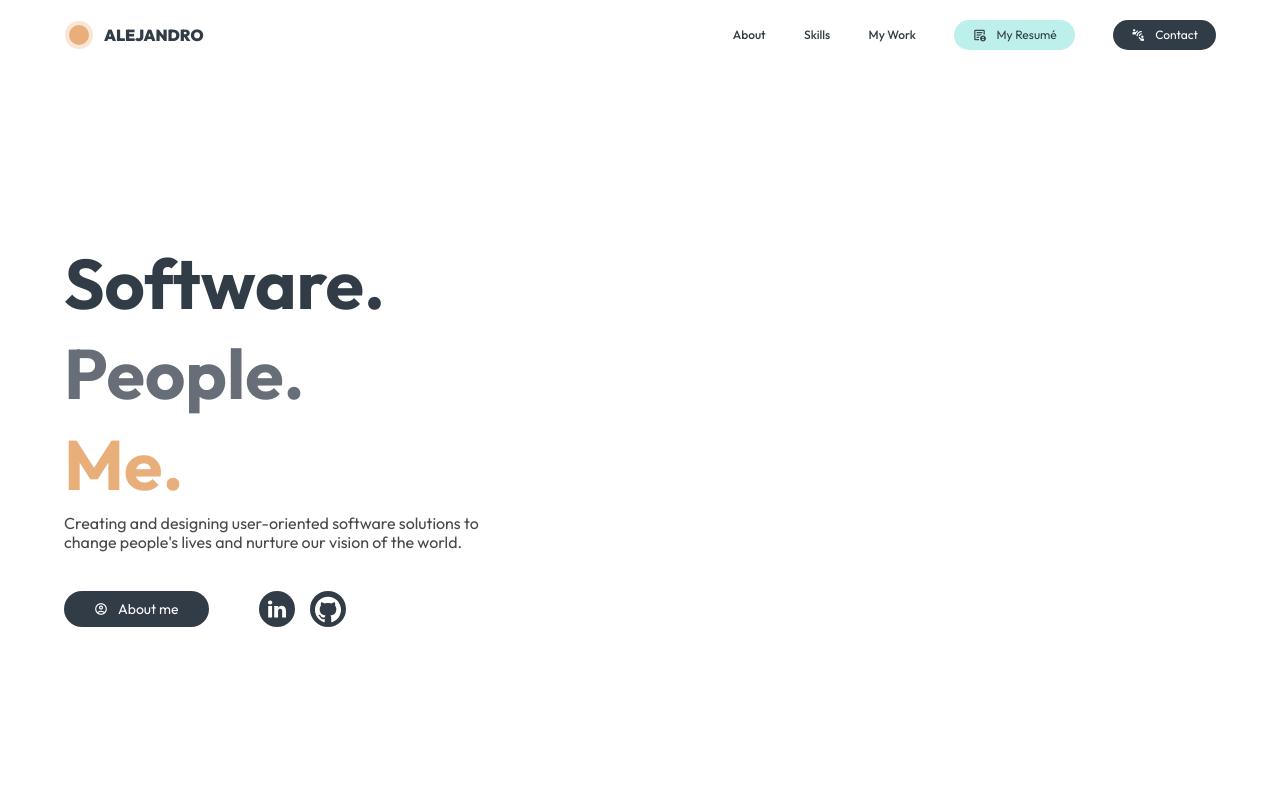
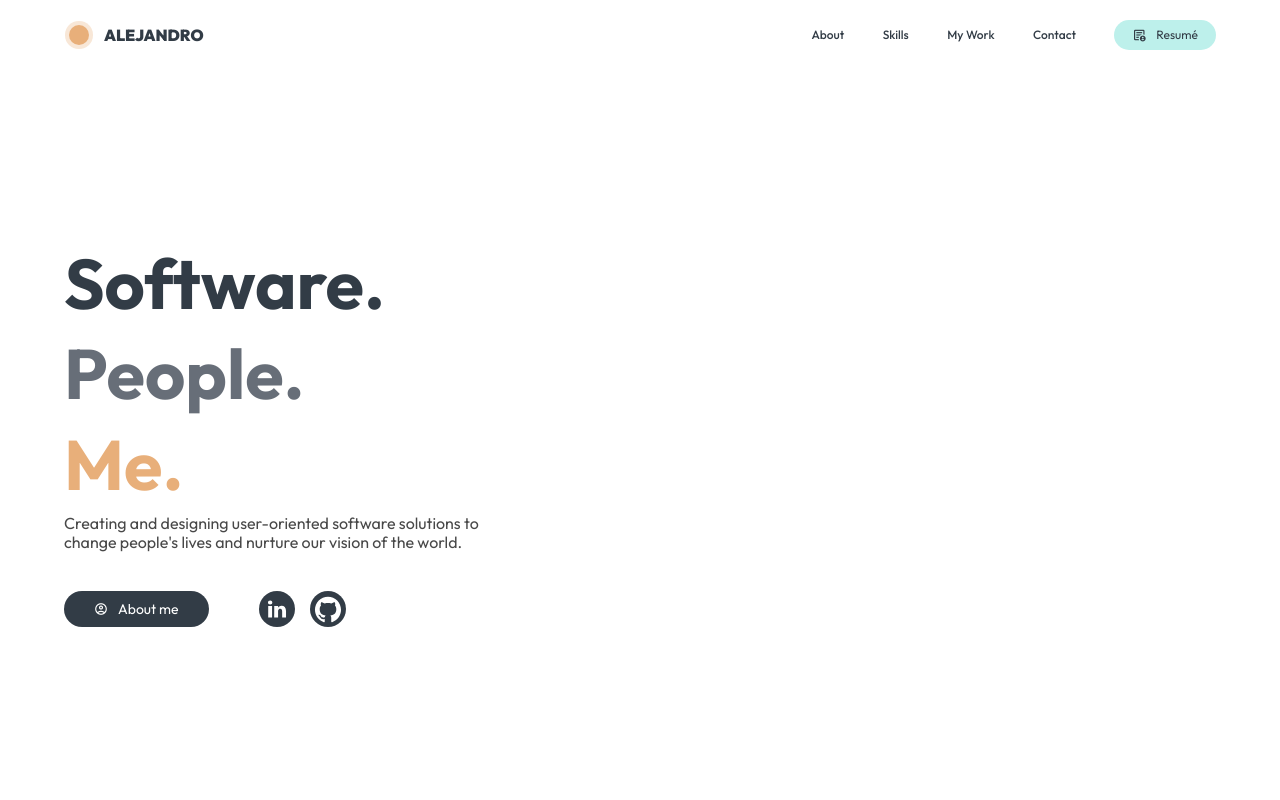
Before and after one commit to alejo742/alejo742, a React (Vite) app: page / in a window 1280 px wide. Shown: the top 800 px of the page. Built offline with nearby package versions, Linux system fonts and the light colour scheme; a web font is replaced by a local one.

Commit message:
fix: anchors nosnippet

```diff
--- a/src/components/Navbar.css
+++ b/src/components/Navbar.css
@@ -98,10 +98,6 @@
 .main-navbar-resume {
     background-color: var(--light-teal);
     color: var(--dark-grey);
-}
-.main-navbar-contact {
-    background-color: var(--dark-grey);
-    color: var(--white);
 }
 .main-navbar-burger {
     position: absolute;
--- a/src/components/Navbar.jsx
+++ b/src/components/Navbar.jsx
@@ -51,39 +51,29 @@ function Navbar() {
             <h1>ALEJANDRO</h1>
           </a>
           <div className="main-navbar-links">
-            <a className="main-navbar-anchor" href='#about-section'>About</a>
-            <a className="main-navbar-anchor" href='#skills-section'>Skills</a>
-            <a className="main-navbar-anchor" href='work-section'>My Work</a>
+            <a data-nosnippet className="main-navbar-anchor" href='#about-section'>About</a>
+            <a data-nosnippet className="main-navbar-anchor" href='#skills-section'>Skills</a>
+            <a data-nosnippet className="main-navbar-anchor" href='#work-section'>My Work</a>
+            <a data-nosnippet className="main-navbar-anchor" href='#contact-section'>Contact</a>
             <a className="main-navbar-button main-navbar-resume" href='#'>
               <span className='material-symbols-outlined'>
                 demography
               </span>
-              My Resumé
-            </a>
-            <a className="main-navbar-button main-navbar-contact" href='#contact-section'>
-              <span className='material-symbols-outlined'>
-                connect_without_contact
-              </span>
-              Contact
+              Resumé
             </a>
           </div>
         </div>
         <div className="main-navbar-mobile">
           <div className="main-navbar-links">
-            <a className="main-navbar-anchor" href='#about-section'>About</a>
-            <a className="main-navbar-anchor" href='#skills-sections'>Skills</a>
-            <a className="main-navbar-anchor" href='#work-section'>My Work</a>
+              <a data-nosnippet className="main-navbar-anchor" href='#about-section'>About</a>
+              <a data-nosnippet className="main-navbar-anchor" href='#skills-section'>Skills</a>
+              <a data-nosnippet className="main-navbar-anchor" href='#work-section'>My Work</a>
+              <a data-nosnippet className="main-navbar-anchor" href='#contact-section'>Contact</a>
               <a className="main-navbar-button main-navbar-resume" href='#'>
                 <span className='material-symbols-outlined'>
                   demography
                 </span>
-              My Resumé
-            </a>
-            <a className="main-navbar-button main-navbar-contact" href='#contact-section'>
-              <span className='material-symbols-outlined'>
-                connect_without_contact
-              </span>
-              Contact
+                Resumé
               </a>
             </div>
         </div>
```
Lines whose indentation alone changed are shown as unchanged.
